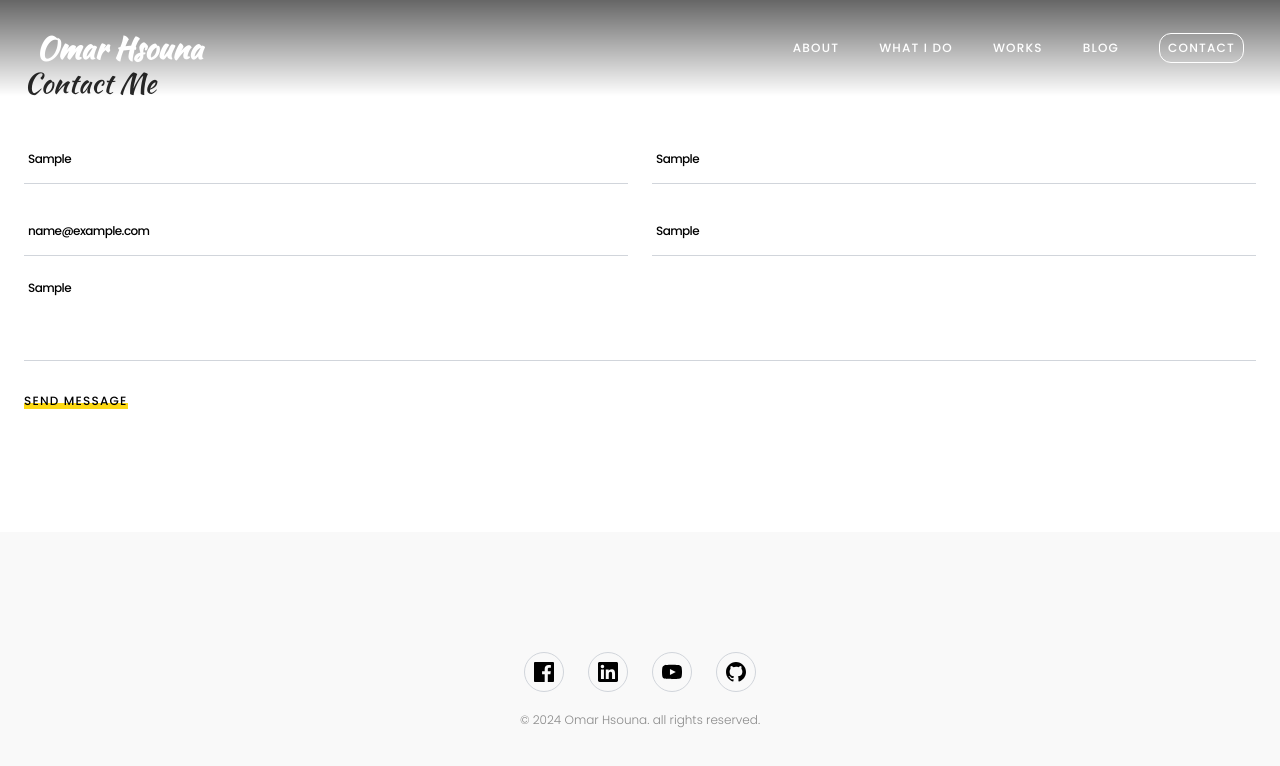
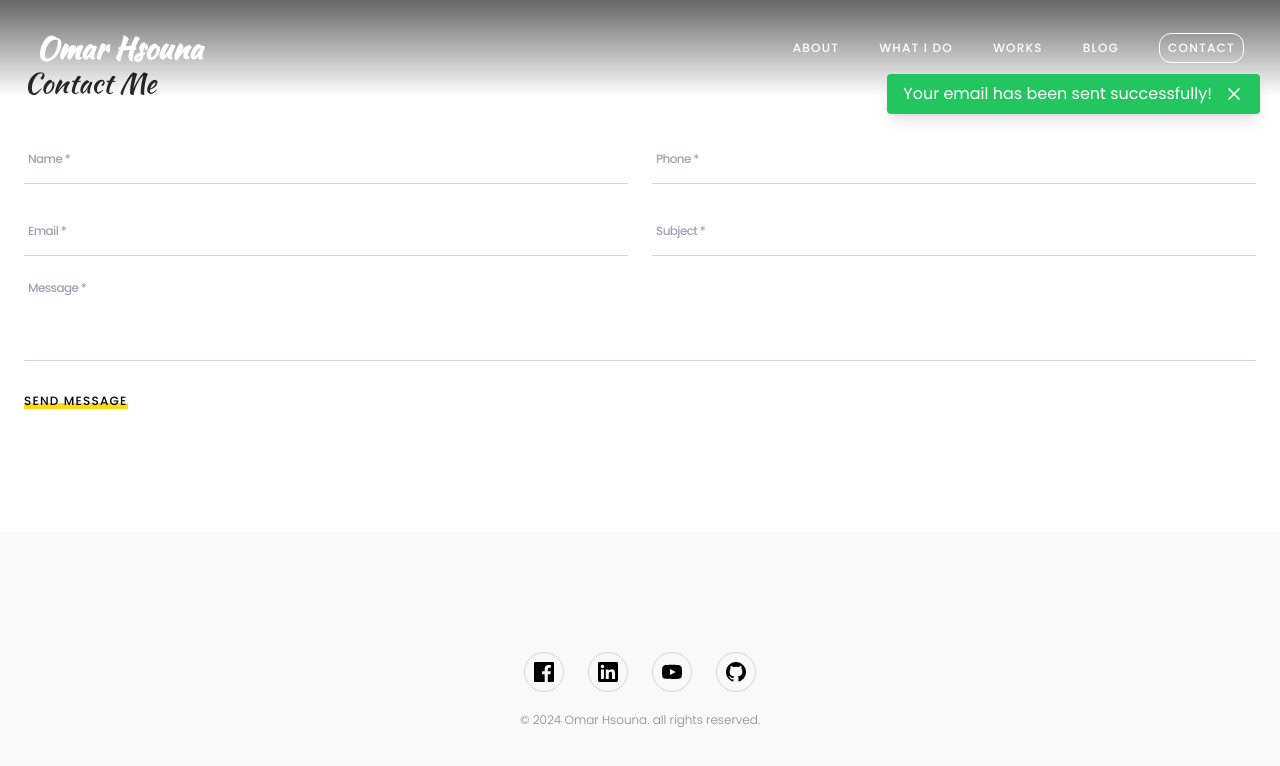
Before and after one commit to omarhsouna/next-typescript-portfolio, a Next.js app: page / in a window 1280 px wide. Both pictures are taken after typing "Sample", "Sample", "name@example.com", "Sample", "Sample" into the empty fields and a click on the button "SEND MESSAGE". Shown: the part 3735-4501 px from the top of the page. Built offline with nearby package versions, Linux system fonts and the light colour scheme.

Commit message:
integrate send email section contact me

```diff
--- a/components/sections/Contacts.tsx
+++ b/components/sections/Contacts.tsx
@@ -1,50 +1,113 @@
-'use client'
-import React from 'react'
-import { SubmitHandler, useForm } from 'react-hook-form';
-import TextField from '../ui/TextField'
-import Textarea from '../ui/Textarea'
+"use client";
+import React, { useRef, useState } from "react";
+import emailjs from "@emailjs/browser";
+import { SubmitHandler, useForm } from "react-hook-form";
+import TextField from "../ui/TextField";
+import Textarea from "../ui/Textarea";
+import Toast from "../ui/Toast";
 interface ContactFormInputs {
   name: string;
   phone: string;
   email: string;
   subject: string;
   message: string;
-};
+}
 const Contacts = () => {
+  const [toastData, setToastData] = useState({
+    show: false,
+    message: "",
+    severity: "success" as "success" | "error",
+  });
   const {
     register,
     handleSubmit,
+    reset,
     formState: { errors },
-    } = useForm<ContactFormInputs>( {
-
+  } = useForm<ContactFormInputs>({});
+  const formRef = useRef<HTMLFormElement>(null);
+  const onClose = () =>
+    setToastData((toastData) => ({ ...toastData, show: false }));
+  const onSubmit: SubmitHandler<ContactFormInputs> = async () => {
+    try {
+      await emailjs.sendForm(
+        process.env.NEXT_PUBLIC_YOUR_SERVICE_ID!,
+        process.env.NEXT_PUBLIC_YOUR_TEMPLATE_ID!,
+        formRef.current!,
+        {
+          publicKey: process.env.NEXT_PUBLIC_YOUR_PUBLIC_KEY,
+        }
+      );
+      reset();
+      setToastData({
+        show: true,
+        message: "Your email has been sent successfully!",
+        severity: "success",
       });
-
-    const onSubmit: SubmitHandler<ContactFormInputs> = (data) => {
-        console.log(data);
+    } catch (error) {
+      setToastData({
+        show: true,
+        message: "There was an error while sending your email!",
+        severity: "error",
+      });
+    }
   };
   return (
     <section className="section bg-white py-10 lg:py-[120px]" id="contacts">
       <div className="lg:max-w-screen-xl mx-auto px-6">
-                <h2 className='text-[28px] font-kaushan font-normal text-title mb-8'>Contact Me</h2>
-                <form onSubmit={handleSubmit(onSubmit)} >
+        <h2 className="text-[28px] font-kaushan font-normal text-title mb-8">
+          Contact Me
+        </h2>
+        <form ref={formRef} onSubmit={handleSubmit(onSubmit)}>
           <div className="grid grid-cols-1  md:grid-cols-2 gap-6">
-                        <TextField {...register("name", { required: "Name is required" })} placeholder='Name *' error={Boolean(errors.name)} helperText={errors.name?.message || ''} />
-                        <TextField {...register("phone", { required: "Phone is required" })} placeholder='Phone *' error={Boolean(errors.phone)} helperText={errors.phone?.message || ''} />
-                        <TextField {...register("email", {
+            <TextField
+              {...register("name", { required: "Name is required" })}
+              placeholder="Name *"
+              error={Boolean(errors.name)}
+              helperText={errors.name?.message || ""}
+            />
+            <TextField
+              {...register("phone", { required: "Phone is required" })}
+              placeholder="Phone *"
+              error={Boolean(errors.phone)}
+              helperText={errors.phone?.message || ""}
+            />
+            <TextField
+              {...register("email", {
                 required: "Email is required",
                 pattern: {
                   value: /^[a-zA-Z0-9._%+-]+@[a-zA-Z0-9.-]+\.[a-zA-Z]{2,4}$/,
-                                message: "Enter a valid email address"
-                            }
-                        })} placeholder='Email *' error={Boolean(errors.email)} helperText={errors.email?.message || ''} />
-                        <TextField {...register("subject", { required: "Subject is required" })} placeholder='Subject *' error={Boolean(errors.subject)} helperText={errors.subject?.message || ''} />
+                  message: "Enter a valid email address",
+                },
+              })}
+              placeholder="Email *"
+              error={Boolean(errors.email)}
+              helperText={errors.email?.message || ""}
+            />
+            <TextField
+              {...register("subject", { required: "Subject is required" })}
+              placeholder="Subject *"
+              error={Boolean(errors.subject)}
+              helperText={errors.subject?.message || ""}
+            />
           </div>
-                    <Textarea {...register("message", { required: "Message is required" })} placeholder='Message *' error={Boolean(errors.message)} className='block w-full mt-6' helperText={errors.message?.message || ''} />
-                    <button type="submit" className='max-w-fit uppercase font-medium tracking-widest text-xs hover:shadow-hover-link shadow-active-link text-black duration-300 ease-linear delay-0 mt-8'>Send Message</button>
+          <Textarea
+            {...register("message", { required: "Message is required" })}
+            placeholder="Message *"
+            error={Boolean(errors.message)}
+            className="block w-full mt-6"
+            helperText={errors.message?.message || ""}
+          />
+          <button
+            type="submit"
+            className="max-w-fit uppercase font-medium tracking-widest text-xs hover:shadow-hover-link shadow-active-link text-black duration-300 ease-linear delay-0 mt-8"
+          >
+            Send Message
+          </button>
+          <Toast  onClose={onClose} {...toastData} />
         </form>
       </div>
     </section>
-    )
-}
+  );
+};
 
-export default Contacts
+export default Contacts;
--- /dev/null
+++ b/components/ui/Toast.tsx
@@ -0,0 +1,56 @@
+import React, { useEffect } from "react";
+import clsx from "clsx";
+
+interface Props {
+  message: string;
+  show: boolean;
+  severity: "success" | "error";
+  duration?: number;
+  onClose: () => void;
+}
+
+const Toast = ({
+  message,
+  show,
+  duration = 3000,
+  onClose,
+  severity,
+}: Props) => {
+  useEffect(() => {
+    if (show) {
+      const timer = setTimeout(() => {
+        onClose();
+      }, duration);
+      return () => clearTimeout(timer);
+    }
+  }, [show, duration, onClose]);
+
+  return (
+    <div
+      className={clsx(
+        "flex gap-3 items-center fixed top-[74px] z-50 right-5 text-white px-4 py-2 rounded shadow-lg transform transition-transform duration-300 ease-in-out",
+        show ? "translate-x-0  opacity-100" : "translate-x-full  opacity-0",
+        severity === "success" ? "bg-green-500" : "bg-red-500"
+      )}
+    >
+      <span>{message}</span>
+      <svg
+        onClick={onClose}
+        xmlns="http://www.w3.org/2000/svg"
+        className="h-5 w-5 cursor-pointer hover:text-gray-300"
+        fill="none"
+        viewBox="0 0 24 24"
+        stroke="currentColor"
+        strokeWidth={2}
+      >
+        <path
+          strokeLinecap="round"
+          strokeLinejoin="round"
+          d="M6 18L18 6M6 6l12 12"
+        />
+      </svg>
+    </div>
+  );
+};
+
+export default Toast;
--- a/package.json
+++ b/package.json
@@ -9,6 +9,7 @@
     "lint": "next lint"
   },
   "dependencies": {
+    "@emailjs/browser": "^4.4.1",
     "clsx": "^2.1.1",
     "next": "14.2.5",
     "react": "^18",
```
Also changed, not shown: 2 other files (tests, documents, lock files or other folders). Lines whose indentation alone changed are shown as unchanged.
